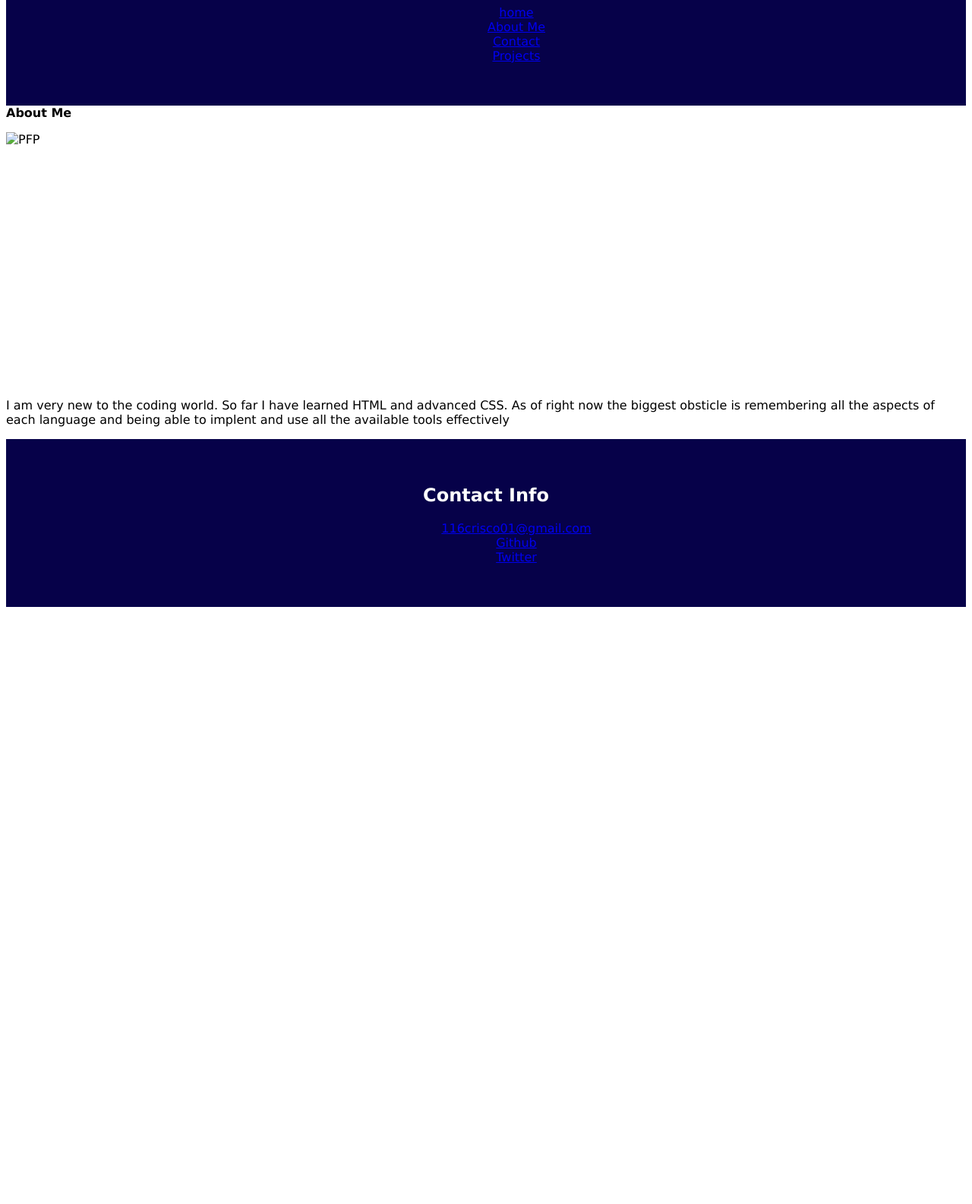
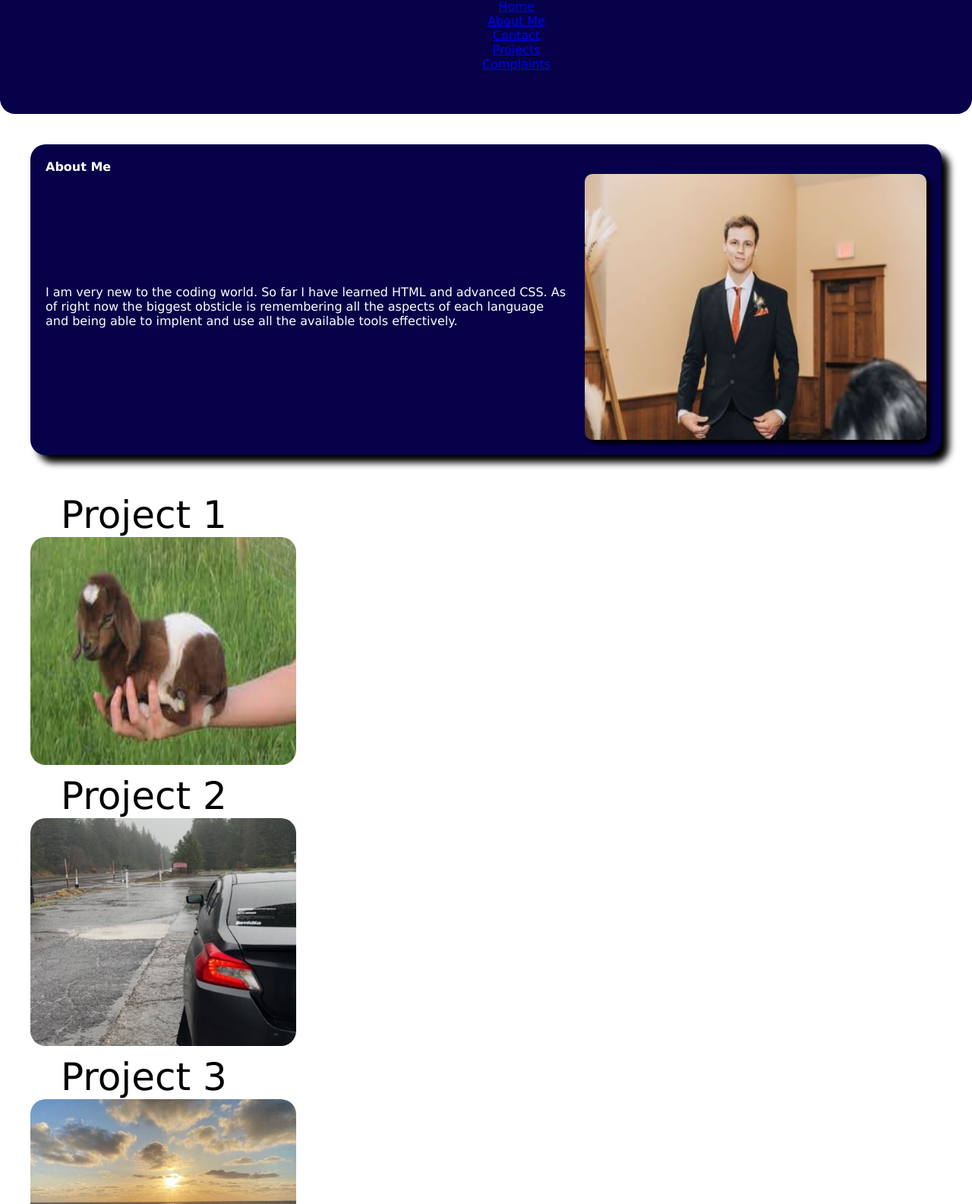
Before and after one commit to CrisCo116/02-showcase-portfolio-page, a plain HTML site: page index.html in a window 1280 px wide. Shown: the part 122-1707 px from the top of the page at 76% size. Before the commit the page ends 929 px from the top, so only its background shows below. Drawn offline with Linux system fonts and the light colour scheme.

Commit message:
added projects section. adjusted About Me section (added shadows, curved edges). completed links in header.

```diff
--- a/Assets/styles.css
+++ b/Assets/styles.css
@@ -2,6 +2,9 @@ html {
     font-family: 'Lucida Sans', 'Lucida Sans Regular', 'Lucida Grande', 'Lucida Sans Unicode', Geneva, Verdana, sans-serif;
 }
 
+body {
+    margin: 0px;
+}
 :root {
     --blue: rgb(6, 1, 73);
     --white: white;
@@ -13,11 +16,40 @@ header {
     background-color: var(--blue);
     border-bottom: 5px;
     color: var(--white);
+    border-bottom: 20px black;
+    border-radius: 0px 0px 20px 20px;
+
+}
+.About-Me {
+    border: 10px, black;
+    border-radius: 20px;
+    box-shadow: 10px 10px 10px black;
+    margin: 40px;
+    padding: 20px;
+    background-color: var(--blue);
+    color: var(--white);
 }
 
-img {
+.Projects {
+    font-size: 50px;
+
+}
+
+.Projects img {
+    border-radius: 20px;
+    width: 350px;
+    height: 300px;
+}
+
+#bio div img {
+    border-radius: 10px;
+    margin-left: 20px;
+    box-shadow: 5px 5px 5px black;
+}
+
+#bio div {
     display: flex;
-
+    align-items: center;
 }
 
 h2 {
--- a/index.html
+++ b/index.html
@@ -1,35 +1,62 @@
 <!DOCTYPE html>
 <html lang="en">
+
 <head>
     <meta charset="UTF-8">
     <meta name="viewport" content="width=device-width, initial-scale=1.0">
     <title>Showcase Portfolio</title>
     <link rel="stylesheet" href="Assets/styles.css">
 </head>
-<header>
-    <h1><strong>Showcase Portfolio of Chris Lerwick</strong></h1>
+
+<body>
+    <header id="top">
+        <h1> <strong>Showcase Portfolio of Chris Lerwick</strong></h1>
         <ol>
-        <ul><a href="index.html">home</a></ul>
-        <ul><a href="About-Me.html">About Me</a></ul>
-        <ul><a href="Contact-Info.html">Contact</a></ul>
-        <ul><a href="https://www.youtube.com/watch?v=dQw4w9WgXcQ">Projects</a></ul>
+            <ul><a href="#top">Home</a></ul>
+            <ul><a href="#bio">About Me</a></ul>
+            <ul><a href="#contact-info">Contact</a></ul>
+            <ul><a href="#projects">Projects</a></ul>
+            <ul><a href="#complaints">Complaints</a></ul>
         </ol>
     </header>
-<body>
-    <section><strong>About Me</strong>
+    <section id="bio" class="About-Me"><strong>About Me</strong>
+        <div>
 
-        <p><img src="c:\Users\116cr\OneDrive\Pictures\Camera Roll\Profile Photo 2.0.jpg" alt="PFP" height="350" width="450" img="right"> I am very new to the coding world. So far I have learned HTML and advanced CSS. As of right now the biggest obsticle is remembering all the aspects of each language and being able to implent and use all the available tools effectively
+            <p>I am very new to the coding world. So far I have learned HTML and advanced CSS. As of right now the biggest obsticle is remembering all the aspects of each language and being able to implent and use all the available tools effectively.
             </p>
+            <img src="./Assets/img/profile-photo-small.jpg" alt="PFP" height="350" width="450">
+        </div>
     </section>
-</body>
+    <section id="projects" class="Projects">
+        <ol>
+            <ul>Project 1</ul>
+                <img src="./Assets/img/goat-palm.jpg" alt="goat in paml">
+            <ul>Project 2</ul>
+                <img src="./Assets/img/subi.JPG" alt="16-wrx">
+            <ul>Project 3</ul>
+                <img src="./Assets/img/beach.jpg" alt="beach">
+            <ul>Project 4</ul>
+                <img src="./Assets/img/sunrise.jpg" alt="sunrise">
+        </ol>
 
-<footer class="Contact-Info">
+    </section>
+    <footer id="contact-info" class="Contact-Info">
         <h2>Contact Info</h2>
         <ol>
             <ul><a href="http:/slack.com/">116crisco01@gmail.com</a></ul>
             <ul><a href="http:/https://github.com/">Github</a></ul>
             <ul><a href="https://twitter.com/home">Twitter</a></ul>
+            <ul>
+                <form id="complaints" action="https://www.fiverr.com/?source=top_nav" method="post">
+                    <h6>Feel free to give me any complaints you may have.</h6>
+                    <input type="text" name="">
+                    <input type="submit" name="" value="Send Complaint">
+
+                </form>
+            </ul>
         </ol>
     </footer>
 
+</body>
+
 </html>
```
Also changed, not shown: Assets/img/beach.jpg (added), Assets/img/goat-palm.jpg (added), Assets/img/profile-photo-small.jpg (added), Assets/img/subi.JPG (added), Assets/img/sunrise.jpg (added). Lines whose indentation alone changed are shown as unchanged.
